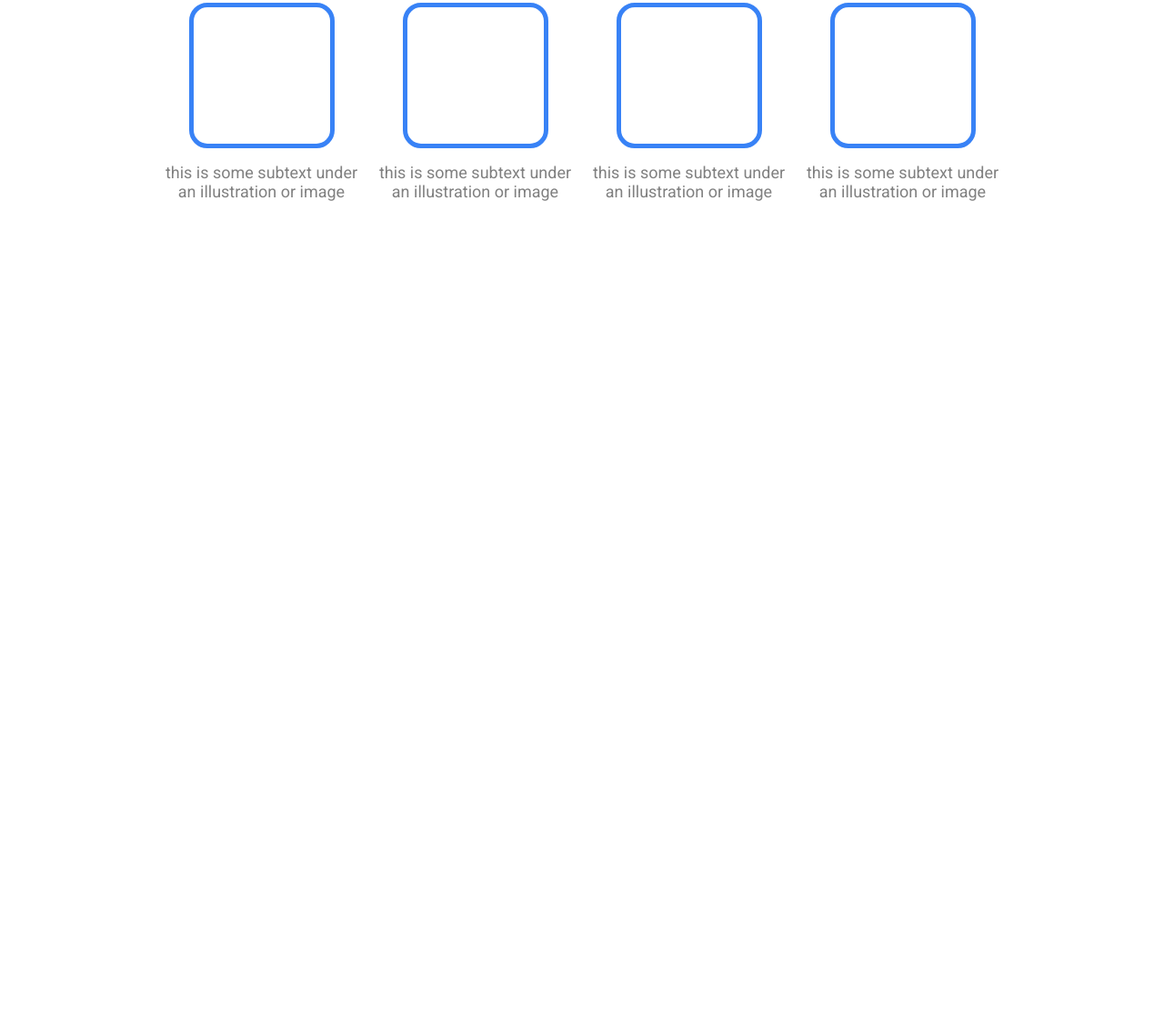
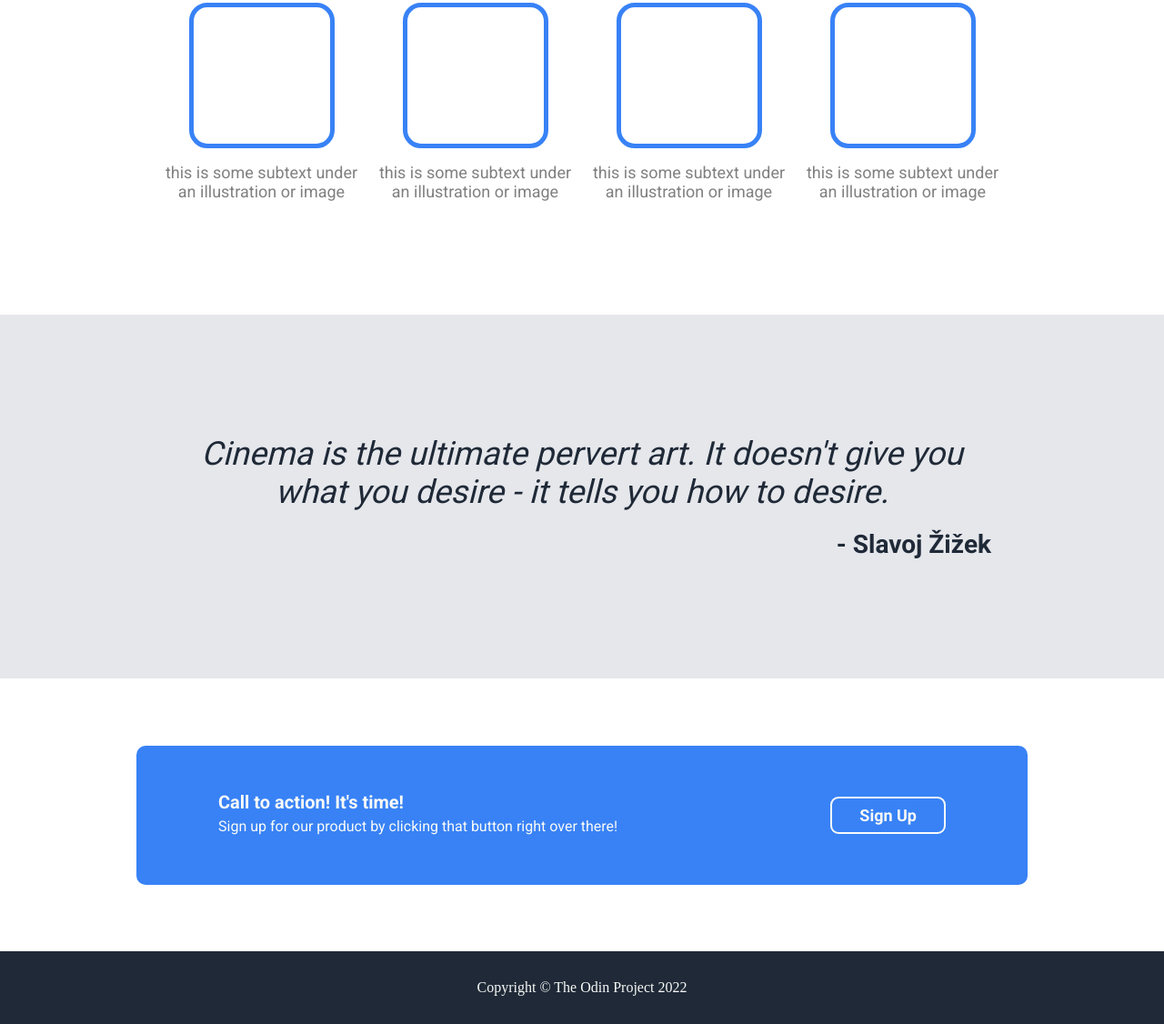
Before and after one commit to evronz/landing-page, a plain HTML site: page index.html in a window 1280 px wide. Shown: the part 774-1900 px from the top of the page at 91% size. Before the commit the page ends 1120 px from the top, so only its background shows below. Drawn offline with Linux system fonts and the light colour scheme.

Commit message:
complete the third-section and footer

```diff
--- a/index.html
+++ b/index.html
@@ -56,5 +56,22 @@
       </div>
     </div>
   </div>
+
+  <div class="third-section">
+    <div class="quote">Cinema is the ultimate pervert art. It doesn't give you what you desire - it tells you how to desire.</div>
+    <div class="author">&#45; Slavoj Žižek</div>
+  </div>
+
+  <div class="fourth-section">
+    <div class="signup-box">
+      <div class="text">
+        <div class="main-text">Call to action&#33; It&#39;s time&#33;</div>
+        <div class="secondary-text">Sign up for our product by clicking that button right over there&#33;  </div>
+      </div>
+      <button class="sign-up">Sign Up</button>
+    </div>
+  </div>
+
+  <div class="footer">Copyright &#169; The Odin Project 2022</div>
 </body>
 </html>
--- a/style.css
+++ b/style.css
@@ -131,3 +131,85 @@ button {
   font-size: 18px;
   color: grey;
 }
+
+.third-section {
+  display: flex;
+  flex-direction: column;
+  justify-content: center;
+  align-items: center;
+  height: 400px;
+  background-color: rgb(229, 231, 235);
+}
+
+.quote {
+  width: 900px;
+  font-family: 'Roboto', sans-serif;
+  font-size: 36px;
+  font-style: italic;
+  font-weight: lighter;
+  color: #1F2937;
+  text-align: center;
+  margin-bottom: 20px;
+}
+
+.author {
+  width: 900px;
+  font-family: 'Roboto', sans-serif;
+  font-size: 28px;
+  font-weight: 700;
+  color: #1F2937;
+  text-align: right;
+}
+
+.fourth-section {
+  display: flex;
+  flex-direction: column;
+  justify-content: center;
+  align-items: center;
+  height: 300px;
+}
+
+.signup-box {
+  background-color: rgb(56, 130, 246);
+  width: 800px;
+  display: flex;
+  justify-content: space-between;
+  align-items: center;
+  padding: 50px 90px;
+  border-radius: 10px;
+}
+
+.main-text {
+  font-family: 'Roboto', sans-serif;
+  font-size: 20px;
+  font-weight: 700;
+  color:rgb(249, 250, 248);
+  margin-bottom: 5px;
+}
+
+.secondary-text {
+  font-family: 'Roboto', sans-serif;
+  font-size: 16px;
+  color:rgb(249, 250, 248);
+  margin-bottom: 5px;
+}
+
+.sign-up {
+  background-color: transparent;
+  color: rgb(249, 250, 248);
+  font-size: 18px;
+  font-family: 'Roboto', sans-serif;
+  font-weight: bold;
+  border: 2px solid rgb(249, 250, 248);
+  padding: 8px 30px;
+  border-radius: 9px;
+}
+
+.footer {
+  height: 80px;
+  display: flex;
+  justify-content: center;
+  align-items: center;
+  background-color: rgb(31, 41, 55);
+  color: rgb(249, 250, 248);
+}
```
